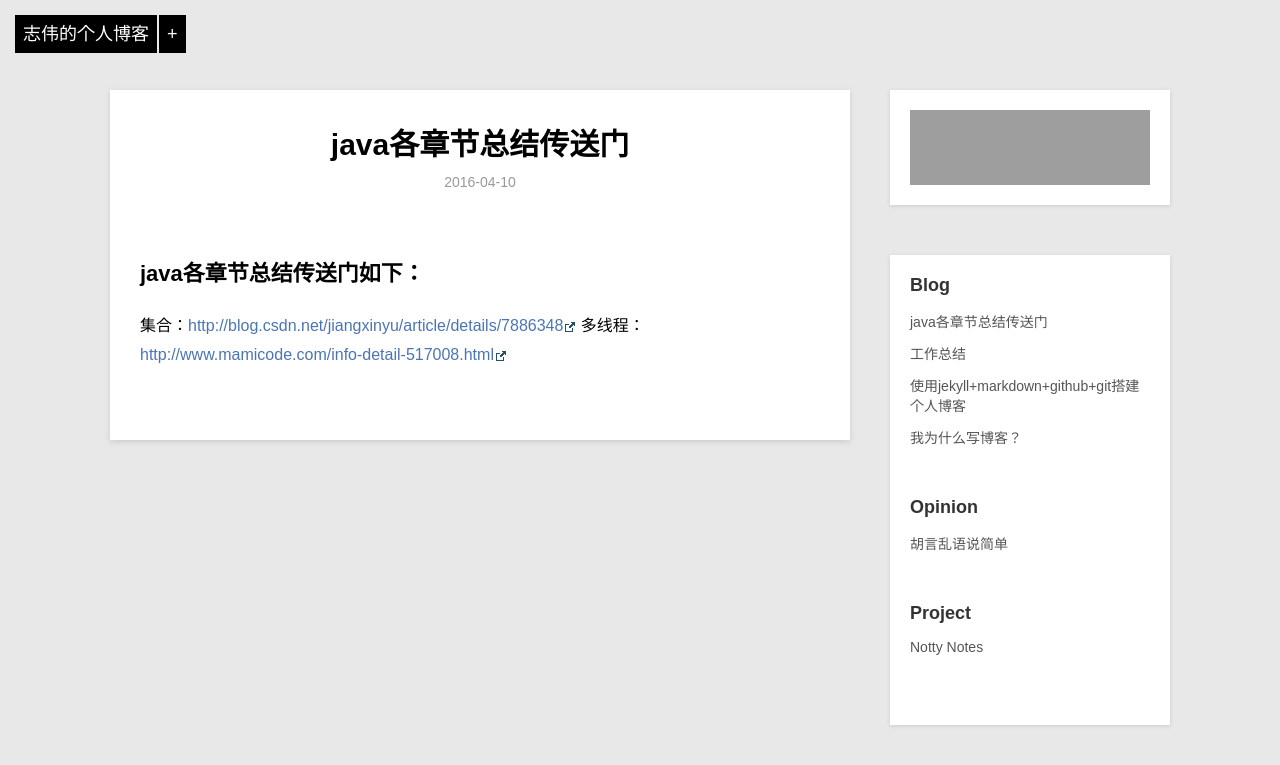
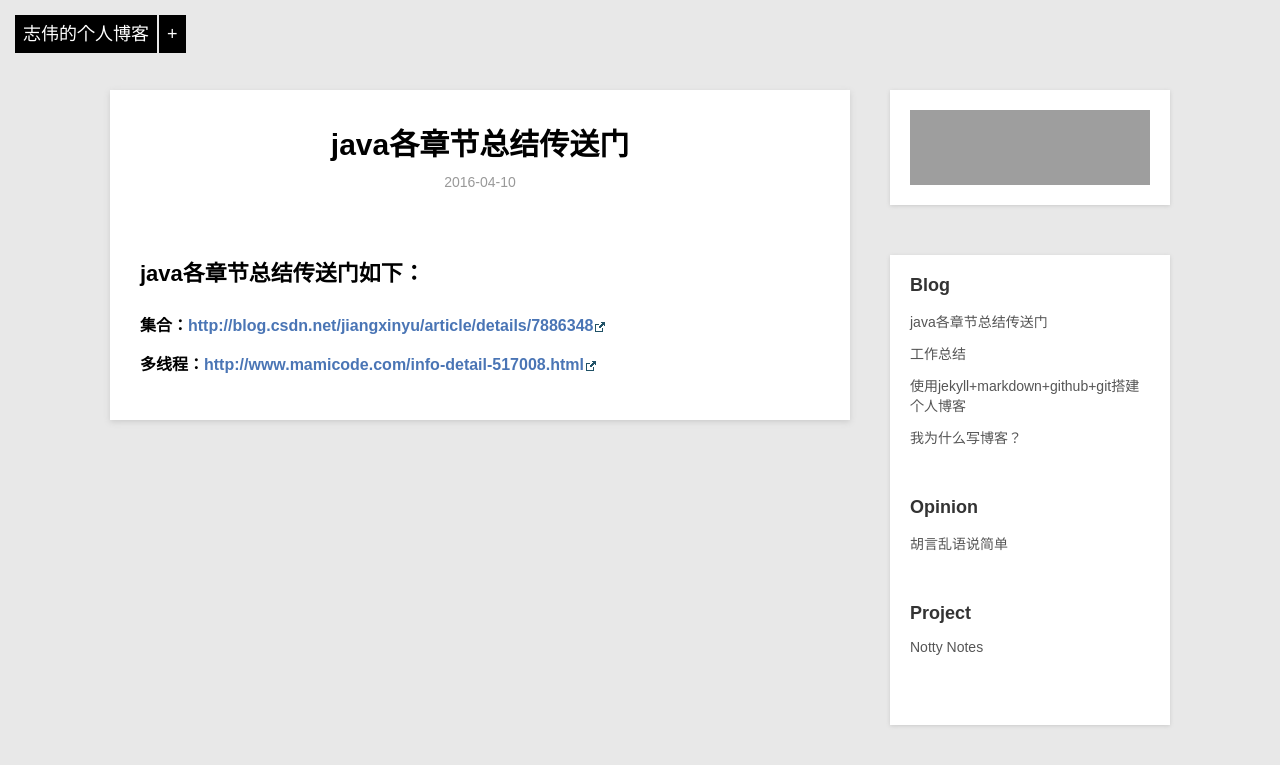
Before and after one commit to wuzhiweiallen/blog, a Jekyll site: the page built from _posts/blog/2016-04-10-java-summary.md, in a window 1280 px wide. Shown: the top 765 px of the page. Built offline with Jekyll 4.4.1, drawn with Linux system fonts in a browser that asks for light colours; comment, search, counter and statistics services are not loaded; grey boxes are pictures that could not be loaded.

```diff
--- a/_posts/blog/2016-04-10-java-summary.md
+++ b/_posts/blog/2016-04-10-java-summary.md
@@ -6,5 +6,7 @@ description: java各章节总结传送门，真门针对复习。
 ---
 
 ## java各章节总结传送门如下：
-集合：[http://blog.csdn.net/jiangxinyu/article/details/7886348](http://blog.csdn.net/jiangxinyu/article/details/7886348)
-多线程：[http://www.mamicode.com/info-detail-517008.html](http://www.mamicode.com/info-detail-517008.html)
+
+#### 集合：[http://blog.csdn.net/jiangxinyu/article/details/7886348](http://blog.csdn.net/jiangxinyu/article/details/7886348)
+
+#### 多线程：[http://www.mamicode.com/info-detail-517008.html](http://www.mamicode.com/info-detail-517008.html)
```
